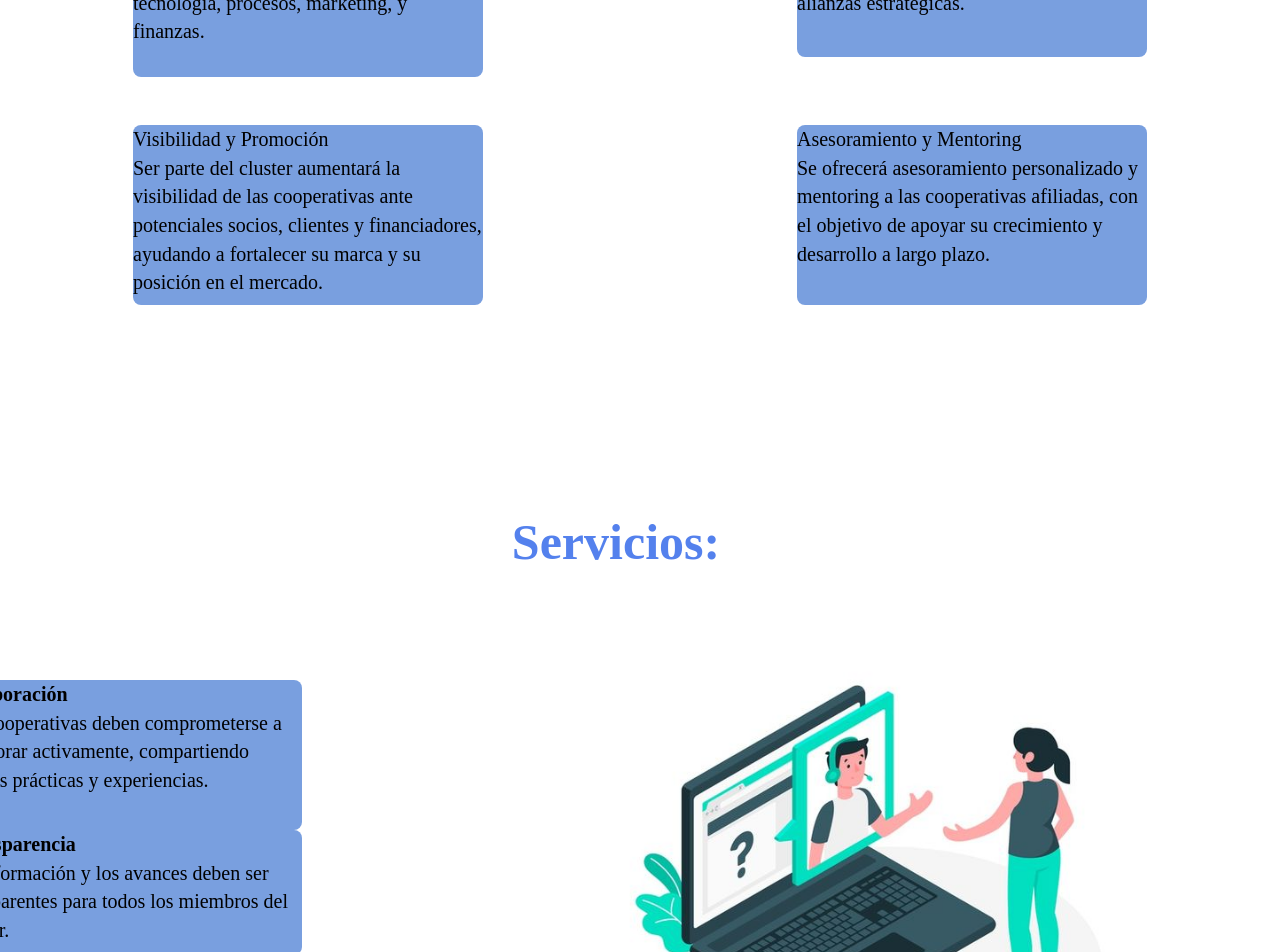
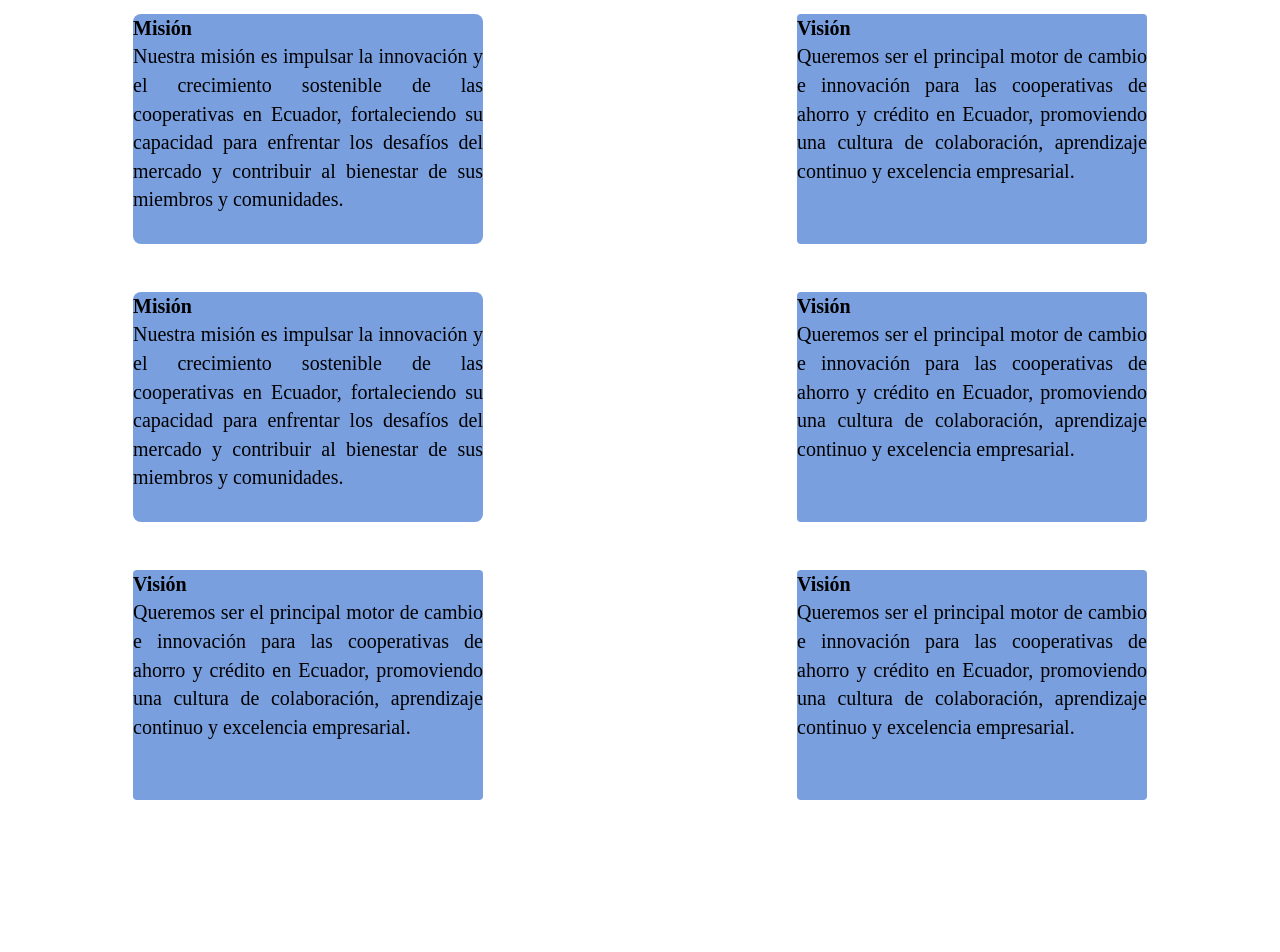
Before and after one commit to ccxnu/borrador-innova, a React (Vite) app: page / in a window 1280 px wide. Shown: the part 3280-4232 px from the top of the page. Built offline with nearby package versions, Linux system fonts and the light colour scheme.

Commit message:
Adelanto 15

```diff
--- a/src/components/MainContent/MainContent1.jsx
+++ b/src/components/MainContent/MainContent1.jsx
@@ -1,110 +1,156 @@
 import { Box, Typography, Grid, useTheme } from "@mui/material";
+
 const MainContent1 = () => {
   const theme = useTheme();
   return (
     <Box >
-      <Grid>
+      <Grid container spacing={6} >
+      <Grid container justifyContent="center" >
           <Typography
             textAlign="center"
-          variant="body1"
+            variant="body2"
             fontSize="50px"
             marginBottom="50px"
             color="secondary"
+
           >
-          <strong>Beneficios de Pertenecer al Cluster:</strong>
+            <strong>Beneficios de pertenecer a</strong>
           </Typography>
         </Grid>
-      <Grid container spacing={6}>
-        <Grid item xs={9} md={6} container justifyContent="center">
+        <Grid item container xs={12} md={6} justifyContent="center"   >
           <Box
             sx={{
               borderRadius: 2,
-
               width: 350,
-              height: 260,
+              height: 230,
+              textAlign: 'justify',
               bgcolor: theme.palette.sixth.main,
             }}
           >
+
             <Typography variant="body2" color="third" fontSize="20px">
-              Acceso a Recursos y Conocimientos
+              <strong>Misión</strong>
             </Typography>
             <Typography variant="body2" color="third" fontSize="20px">
-              Las cooperativas afiliadas tendrán acceso a una amplia gama de
-              recursos y conocimientos, incluyendo programas de capacitación,
-              herramientas de gestión, y asesoramiento experto en áreas clave
-              como tecnología, procesos, marketing, y finanzas.
+              Nuestra misión es impulsar la innovación y el crecimiento
+              sostenible de las cooperativas en Ecuador, fortaleciendo su
+              capacidad para enfrentar los desafíos del mercado y contribuir al
+              bienestar de sus miembros y comunidades.
             </Typography>
           </Box>
         </Grid>
         <Grid item xs={12} md={6} container justifyContent="center">
           <Box
             sx={{
-              borderRadius: 2,
+              borderRadius: 1,
               width: 350,
-              height: 240,
+              height: 230,
+              textAlign: 'justify',
               bgcolor: theme.palette.sixth.main,
             }}
           >
             <Typography variant="body2" color="third" fontSize="20px">
-              Red de Colaboración
+              <strong>Visión</strong>
             </Typography>
             <Typography variant="body2" color="third" fontSize="20px">
-              Formar parte del cluster permitirá a las cooperativas conectarse
-              con otras organizaciones similares, facilitando el intercambio de
-              ideas, la colaboración en proyectos conjuntos y el establecimiento
-              de alianzas estratégicas.
+              Queremos ser el principal motor de cambio e innovación para las
+              cooperativas de ahorro y crédito en Ecuador, promoviendo una
+              cultura de colaboración, aprendizaje continuo y excelencia
+              empresarial.
+            </Typography>
+          </Box>
+        </Grid>
+        <Grid item container xs={12} md={6} justifyContent="center" >
+          <Box
+            sx={{
+              borderRadius: 2,
+              width: 350,
+              height: 230,
+              textAlign: 'justify',
+              bgcolor: theme.palette.sixth.main,
+            }}
+          >
+
+            <Typography variant="body2" color="third" fontSize="20px">
+              <strong>Misión</strong>
+            </Typography>
+            <Typography variant="body2" color="third" fontSize="20px">
+              Nuestra misión es impulsar la innovación y el crecimiento
+              sostenible de las cooperativas en Ecuador, fortaleciendo su
+              capacidad para enfrentar los desafíos del mercado y contribuir al
+              bienestar de sus miembros y comunidades.
             </Typography>
           </Box>
         </Grid>
         <Grid item xs={12} md={6} container justifyContent="center">
           <Box
             sx={{
-              borderRadius: 2,
+              borderRadius: 1,
               width: 350,
-              height: 180,
+              height: 230,
+              textAlign: 'justify',
               bgcolor: theme.palette.sixth.main,
             }}
           >
             <Typography variant="body2" color="third" fontSize="20px">
-              Visibilidad y Promoción
+              <strong>Visión</strong>
             </Typography>
             <Typography variant="body2" color="third" fontSize="20px">
-              Ser parte del cluster aumentará la visibilidad de las cooperativas
-              ante potenciales socios, clientes y financiadores, ayudando a
-              fortalecer su marca y su posición en el mercado.
+              Queremos ser el principal motor de cambio e innovación para las
+              cooperativas de ahorro y crédito en Ecuador, promoviendo una
+              cultura de colaboración, aprendizaje continuo y excelencia
+              empresarial.
             </Typography>
           </Box>
         </Grid>
-        <Grid
-          item
-          xs={12}
-          md={6}
-          container
-          justifyContent="center"
-          sx={{ marginBottom: "200px" }}
-        >
+
+        <Grid item xs={12} md={6} container justifyContent="center">
           <Box
             sx={{
-              borderRadius: 2,
+              borderRadius: 1,
               width: 350,
-              height: 180,
+              height: 230,
+              textAlign: 'justify',
               bgcolor: theme.palette.sixth.main,
             }}
           >
             <Typography variant="body2" color="third" fontSize="20px">
-              Asesoramiento y Mentoring
+              <strong>Visión</strong>
             </Typography>
             <Typography variant="body2" color="third" fontSize="20px">
-              Se ofrecerá asesoramiento personalizado y mentoring a las
-              cooperativas afiliadas, con el objetivo de apoyar su crecimiento y
-              desarrollo a largo plazo.
+              Queremos ser el principal motor de cambio e innovación para las
+              cooperativas de ahorro y crédito en Ecuador, promoviendo una
+              cultura de colaboración, aprendizaje continuo y excelencia
+              empresarial.
             </Typography>
           </Box>
         </Grid>
-        <Grid container justifyContent="center">
+        <Grid item xs={12} md={6} container justifyContent="center" sx={{ marginBottom: "300px" }}>
+          <Box
+            sx={{
+              borderRadius: 1,
+              width: 350,
+              height: 230,
+              textAlign: 'justify',
+              bgcolor: theme.palette.sixth.main,
+            }}
+          >
+            <Typography variant="body2" color="third" fontSize="20px">
+              <strong>Visión</strong>
+            </Typography>
+            <Typography variant="body2" color="third" fontSize="20px">
+              Queremos ser el principal motor de cambio e innovación para las
+              cooperativas de ahorro y crédito en Ecuador, promoviendo una
+              cultura de colaboración, aprendizaje continuo y excelencia
+              empresarial.
+            </Typography>
+          </Box>
+        </Grid>
+
+        <Grid container justifyContent="center" >
           <Typography
             textAlign="center"
-            variant="body1"
+            variant="body2"
             fontSize="50px"
             marginBottom="50px"
             color="secondary"
@@ -112,9 +158,12 @@ const MainContent1 = () => {
             <strong>Servicios:</strong>
           </Typography>
         </Grid>
-        <Grid container spacing={0}>
-          <Grid item xs={12} md={6} container  alignContent='center'>
-            <Grid item>
+        <Grid container spacing={12} >
+          <Grid item container xs={12} md={6} justifyContent="flex-end"  >
+            <img src="/static/servicios.jpg" width="500px" height="500px" />
+          </Grid>
+          <Grid item xs={12} md={6} container justifyContent='flex-start' >
+            <Grid item container justifyContent='center'>
               <Box
                 sx={{
                   borderRadius: 2,
@@ -123,16 +172,16 @@ const MainContent1 = () => {
                   bgcolor: theme.palette.sixth.main,
                 }}
               >
-                <Typography variant="body2" color="third" fontSize="20px">
+                <Typography variant="body2" fontSize="20px">
                   <strong>Colaboración</strong>
                 </Typography>
-                <Typography variant="body2" color="third" fontSize="20px">
+                <Typography variant="body2" fontSize="20px">
                   Las cooperativas deben comprometerse a colaborar activamente,
                   compartiendo buenas prácticas y experiencias.
                 </Typography>
               </Box>
             </Grid>
-            <Grid item>
+            <Grid item container justifyContent='center'>
               <Box
                 sx={{
                   borderRadius: 2,
@@ -141,16 +190,16 @@ const MainContent1 = () => {
                   bgcolor: theme.palette.sixth.main,
                 }}
               >
-                <Typography variant="body2" color="third" fontSize="20px">
+                <Typography variant="body2" fontSize="20px">
                   <strong>Transparencia</strong>
                 </Typography>
-                <Typography variant="body2" color="third" fontSize="20px">
+                <Typography variant="body2" fontSize="20px">
                   La información y los avances deben ser transparentes para
                   todos los miembros del cluster.
                 </Typography>
               </Box>
             </Grid>
-            <Grid item>
+            <Grid item container justifyContent='center'>
               <Box
                 sx={{
                   borderRadius: 2,
@@ -169,9 +218,6 @@ const MainContent1 = () => {
               </Box>
             </Grid>
           </Grid>
-          <Grid item xs={12} md={6} container justifyContent="flex-start">
-            <img src="/static/servicios.jpg" width="500px" height="500px" />
-          </Grid>
         </Grid>
       </Grid>
     </Box>
--- a/src/components/MainContent/Maincontent0.jsx
+++ b/src/components/MainContent/Maincontent0.jsx
@@ -118,7 +118,7 @@ const MainContent0 = () => {
                 </Typography>
               </Box>
             </Grid>
-            <Grid item container justifyContent='center'>
+            <Grid item container justifyContent='center' sx={{ marginBottom: "300px" }}>
               <Box
                 sx={{
                   borderRadius: 2,
```
Lines whose indentation alone changed are shown as unchanged.
